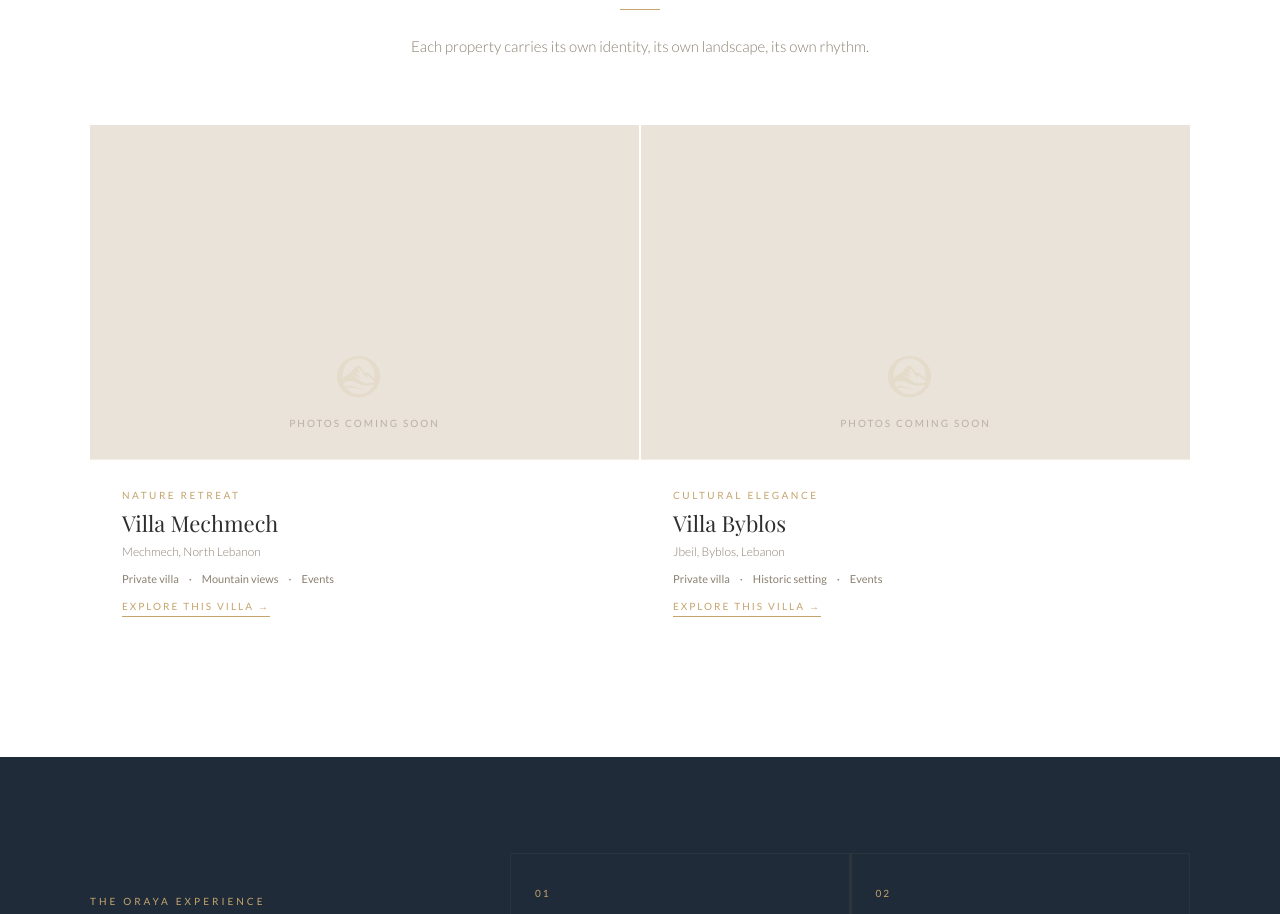
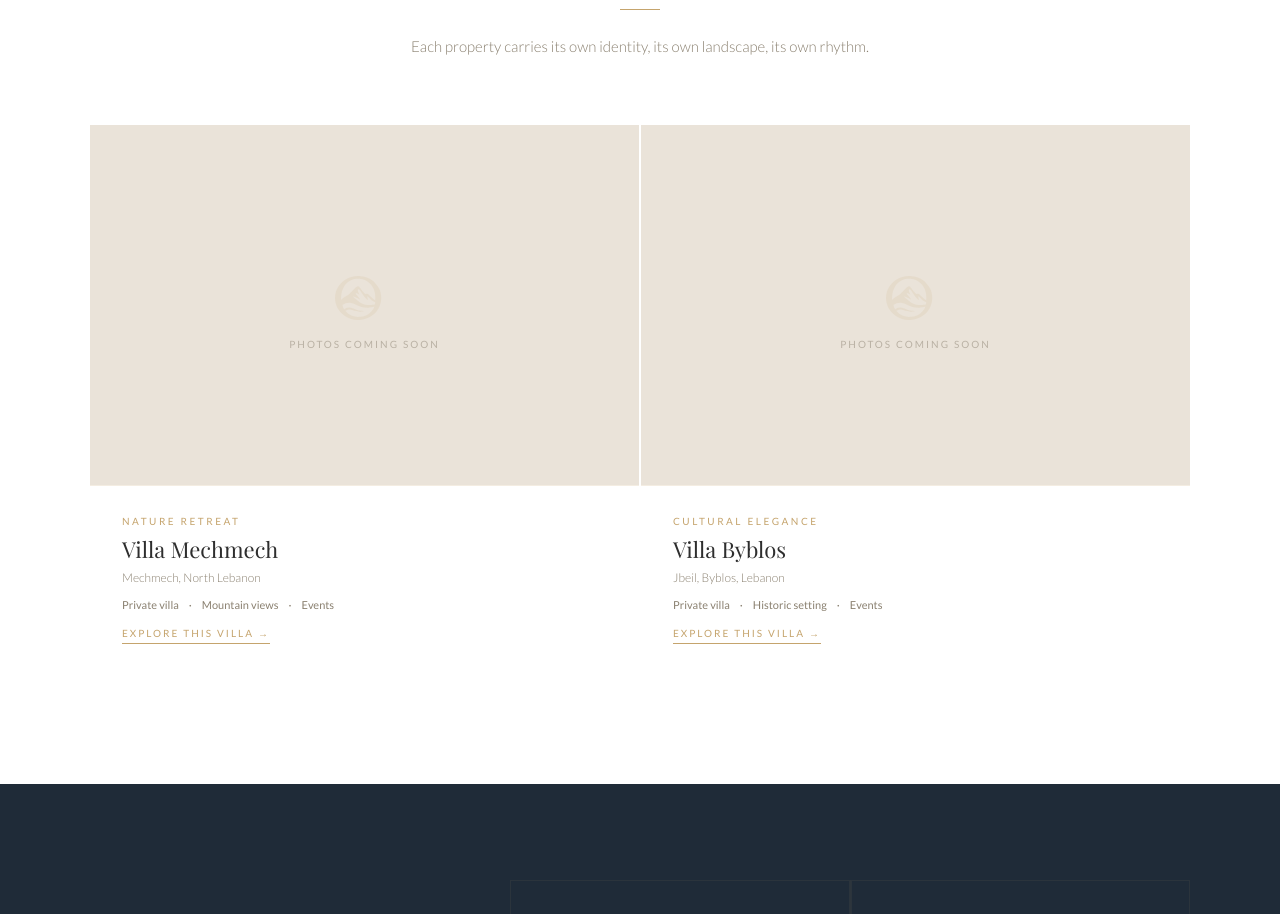
Before and after one commit to Staleen/oraya-web, a Next.js app: page / in a window 1280 px wide. Shown: the part 1560-2474 px from the top of the page. Built offline with nearby package versions, Linux system fonts and the light colour scheme; a web font is replaced by a local one.

Commit message:
Homepage: hero explores villas scroll, full villa cards clickable with hover lift, taller image area

```diff
--- a/app/page.tsx
+++ b/app/page.tsx
@@ -146,7 +146,7 @@ export default function Home() {
 
           <div className="flex gap-4 justify-center flex-wrap">
             <a
-              href="/book"
+              href="#villas"
               className="no-underline inline-block transition-colors duration-200"
               style={{ fontFamily: LATO, fontSize: "11px", letterSpacing: "2px", textTransform: "uppercase", color: WHITE, backgroundColor: GOLD, padding: "15px 44px" }}
               onMouseEnter={(e) => { (e.currentTarget as HTMLElement).style.backgroundColor = "#d4b98a"; }}
@@ -242,36 +242,51 @@ export default function Home() {
 
         <div className="grid grid-cols-1 md:grid-cols-2 max-w-[1100px] mx-auto" style={{ gap: "2px" }}>
           {villas.map(({ tag, name, loc, feats, href }) => (
-            <div
+            <a
               key={name}
-              className="relative flex flex-col justify-end overflow-hidden"
-              style={{ backgroundColor: BEIGE, minHeight: "520px" }}
+              href={href}
+              style={{
+                display: "block",
+                textDecoration: "none",
+                overflow: "hidden",
+                cursor: "pointer",
+                transition: "transform 0.25s ease, box-shadow 0.25s ease",
+              }}
+              onMouseEnter={(e) => {
+                (e.currentTarget as HTMLElement).style.transform = "translateY(-4px)";
+                (e.currentTarget as HTMLElement).style.boxShadow = "0 20px 56px rgba(0,0,0,0.13)";
+              }}
+              onMouseLeave={(e) => {
+                (e.currentTarget as HTMLElement).style.transform = "translateY(0)";
+                (e.currentTarget as HTMLElement).style.boxShadow = "none";
+              }}
             >
-              <div className="absolute inset-0 flex items-center justify-center flex-col gap-4">
-                <div style={{ width: "60px", opacity: 0.12 }}>
+              {/* Image area — tall placeholder */}
+              <div style={{
+                height: "360px",
+                backgroundColor: BEIGE,
+                display: "flex",
+                flexDirection: "column",
+                alignItems: "center",
+                justifyContent: "center",
+                gap: "14px",
+              }}>
+                <div style={{ width: "64px", opacity: 0.12 }}>
                   <OrayaEmblem />
                 </div>
-                <span
-                  className="uppercase"
-                  style={{ fontFamily: LATO, fontSize: "10px", letterSpacing: "2px", color: MUTED, opacity: 0.5 }}
-                >
+                <span style={{ fontFamily: LATO, fontSize: "10px", letterSpacing: "2px", textTransform: "uppercase", color: MUTED, opacity: 0.5 }}>
                   Photos coming soon
                 </span>
               </div>
 
-              <div
-                className="relative z-[2]"
-                style={{ backgroundColor: WHITE, padding: "1.75rem 2rem", borderTop: "0.5px solid rgba(197,164,109,0.2)" }}
-              >
-                <p
-                  className="uppercase mb-1"
-                  style={{ fontFamily: LATO, fontSize: "10px", letterSpacing: "2.5px", color: GOLD }}
-                >
+              {/* Content panel */}
+              <div style={{ backgroundColor: WHITE, padding: "1.75rem 2rem", borderTop: "0.5px solid rgba(197,164,109,0.2)" }}>
+                <p style={{ fontFamily: LATO, fontSize: "10px", letterSpacing: "2.5px", textTransform: "uppercase", color: GOLD, marginBottom: "4px" }}>
                   {tag}
                 </p>
                 <p style={{ fontFamily: PLAYFAIR, fontSize: "22px", color: CHARCOAL, marginBottom: "3px" }}>{name}</p>
                 <p style={{ fontFamily: LATO, fontSize: "12px", color: MUTED, fontWeight: 300, marginBottom: "10px" }}>{loc}</p>
-                <div className="flex" style={{ fontFamily: LATO, fontSize: "11px", color: MUTED, gap: "10px" }}>
+                <div style={{ display: "flex", fontFamily: LATO, fontSize: "11px", color: MUTED, gap: "10px" }}>
                   {feats.map((f, i) => (
                     <Fragment key={f}>
                       {i > 0 && <span>·</span>}
@@ -279,15 +294,11 @@ export default function Home() {
                     </Fragment>
                   ))}
                 </div>
-                <a
-                  href={href}
-                  className="inline-block no-underline uppercase"
-                  style={{ fontFamily: LATO, fontSize: "10px", letterSpacing: "2px", color: GOLD, marginTop: "12px", borderBottom: "0.5px solid #C5A46D", paddingBottom: "2px" }}
-                >
+                <span style={{ display: "inline-block", fontFamily: LATO, fontSize: "10px", letterSpacing: "2px", textTransform: "uppercase", color: GOLD, marginTop: "12px", borderBottom: "0.5px solid #C5A46D", paddingBottom: "2px" }}>
                   Explore this villa →
-                </a>
+                </span>
               </div>
-            </div>
+            </a>
           ))}
         </div>
       </section>
```
